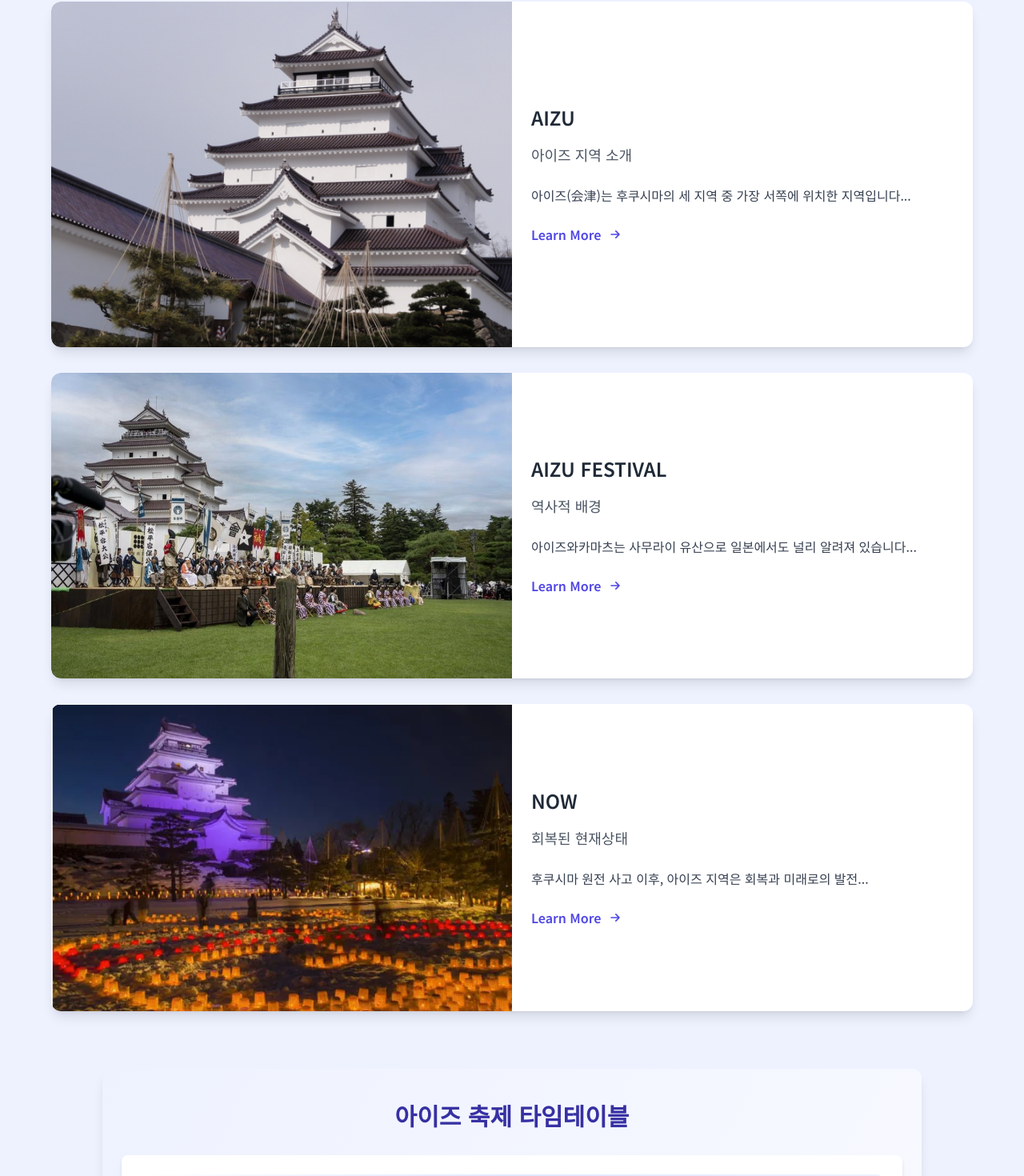
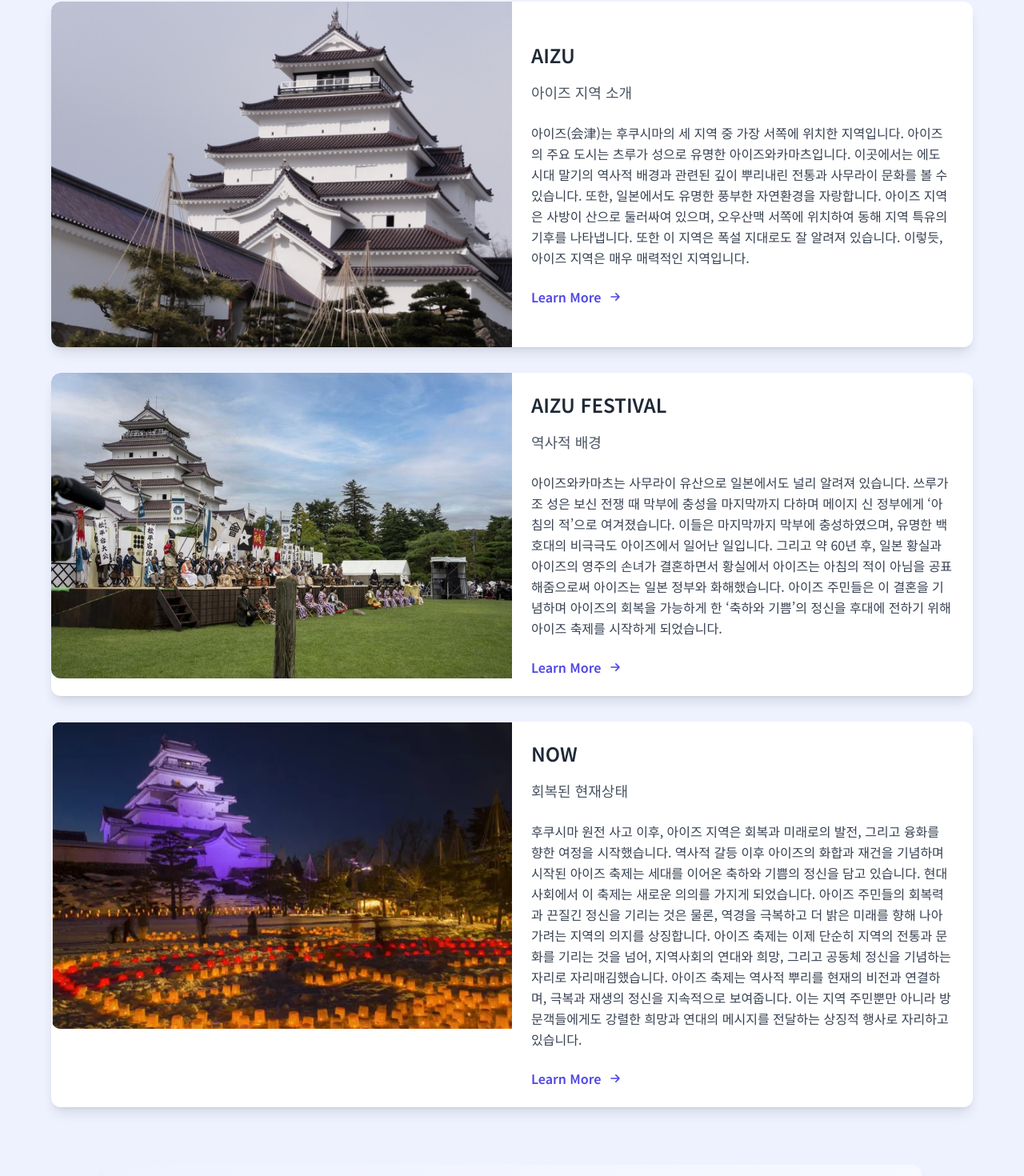
Before and after one commit to puretension/AizuFestival, a Next.js app: page / in a window 1280 px wide. Shown: the part 694-2164 px from the top of the page at 80% size. Built offline with nearby package versions, Linux system fonts and the light colour scheme; a web font is replaced by a local one.

Commit message:
Feat: 최종본 반영

```diff
--- a/src/components/home/banner/CardComponents.tsx
+++ b/src/components/home/banner/CardComponents.tsx
@@ -42,22 +42,36 @@ export const CardComponents = () => {
     {
       title: 'AIZU',
       subtitle: '아이즈 지역 소개',
-      content: `아이즈(会津)는 후쿠시마의 세 지역 중 가장 서쪽에 위치한 지역입니다...`,
-      englishContent: `Aizu is the westernmost of the three regions of Fukushima Prefecture...`,
+      content: `아이즈(会津)는 후쿠시마의 세 지역 중 가장 서쪽에 위치한 지역입니다. 아이즈의 주요 도시는 츠루가 성으로 유명한 아이즈와카마츠입니다.
+이곳에서는 에도 시대 말기의 역사적 배경과 관련된 깊이 뿌리내린 전통과 사무라이 문화를 볼 수 있습니다. 또한, 일본에서도 유명한 풍부한 자연환경을 자랑합니다.
+아이즈 지역은 사방이 산으로 둘러싸여 있으며, 오우산맥 서쪽에 위치하여 동해 지역 특유의 기후를 나타냅니다. 또한 이 지역은 폭설 지대로도 잘 알려져 있습니다.
+이렇듯, 아이즈 지역은 매우 매력적인 지역입니다.
+`,
+      englishContent: `Aizu (会津) is the westernmost region of Fukushima's three regions. Aizu's main city is Aizuwakamatsu, famous for Tsuruga Castle.
+Here you can see deep-rooted traditions and samurai culture related to the historical background of the late Edo period. It also boasts a rich natural environment that is famous in Japan.
+The Aizu region is surrounded by mountains on all sides, and is located to the west of the Ou Mountains, resulting in a climate unique to the Japan Sea region. This area is also known for its heavy snowfall.
+In this way, the Aizu area is a very attractive area.`,
       imageSrc: '/images/aizu_castle_default.jpg',
     },
     {
       title: 'AIZU FESTIVAL',
       subtitle: '역사적 배경',
-      content: `아이즈와카마츠는 사무라이 유산으로 일본에서도 널리 알려져 있습니다...`,
-      englishContent: `Aizuwakamatsu is widely known for its samurai heritage...`,
+      content: `아이즈와카마츠는 사무라이 유산으로 일본에서도 널리 알려져 있습니다. 쓰루가조 성은 보신 전쟁 때 막부에 충성을 마지막까지 다하며 메이지 신 정부에게 ‘아침의 적’으로 여겨졌습니다. 이들은 마지막까지 막부에 충성하였으며, 유명한 백호대의 비극극도 아이즈에서 일어난 일입니다.
+그리고 약 60년 후, 일본 황실과 아이즈의 영주의 손녀가 결혼하면서 황실에서 아이즈는 아침의 적이 아님을 공표 해줌으로써 아이즈는 일본 정부와 화해했습니다. 아이즈 주민들은 이 결혼을 기념하며 아이즈의 회복을 가능하게 한 ‘축하와 기쁨’의 정신을 후대에 전하기 위해 아이즈 축제를 시작하게 되었습니다.`,
+      englishContent: `As a samurai heritage, Aizuwakamatsu is widely known in Japan. Tsurugazo Castle was considered the "enemy of the morning" by the new Meiji government, staying loyal to the shogunate to the end during the Boshin War. They remained loyal to the shogunate until the end, and the famous tragedy of the white tiger also happened in Aizu.
+And about 60 years later, Aizu reconciled with the Japanese government by announcing in the Imperial Household that Aizu was not the enemy of the morning when the Japanese imperial family and the granddaughter of Aizu's lord married. In honor of the marriage, Aizu residents began the Aizu festival to deliver the "celebration and joy" spirit that enabled Aizu to recover.`,
       imageSrc: '/images/aizu_castle_day.png',
     },
     {
       title: 'NOW',
       subtitle: '회복된 현재상태',
-      content: `후쿠시마 원전 사고 이후, 아이즈 지역은 회복과 미래로의 발전...`,
-      englishContent: `After the Fukushima nuclear accident, the Aizu region embarked on...`,
+      content: `후쿠시마 원전 사고 이후, 아이즈 지역은 회복과 미래로의 발전, 그리고 융화를 향한 여정을 시작했습니다. 역사적 갈등 이후 아이즈의 화합과 재건을 기념하며 시작된 아이즈 축제는 세대를 이어온 축하와 기쁨의 정신을 담고 있습니다.
+      현대사회에서 이 축제는 새로운 의의를 가지게 되었습니다. 아이즈 주민들의 회복력과 끈질긴 정신을 기리는 것은 물론, 역경을 극복하고 더 밝은 미래를 향해 나아가려는 지역의 의지를 상징합니다. 아이즈 축제는 이제 단순히 지역의 전통과 문화를 기리는 것을 넘어, 지역사회의 연대와 희망, 그리고 공동체 정신을 기념하는 자리로 자리매김했습니다.
+      아이즈 축제는 역사적 뿌리를 현재의 비전과 연결하며, 극복과 재생의 정신을 지속적으로 보여줍니다. 이는 지역 주민뿐만 아니라 방문객들에게도 강렬한 희망과 연대의 메시지를 전달하는 상징적 행사로 자리하고 있습니다.`,
+      englishContent: `After the Fukushima nuclear accident, the Aizu region began its journey toward recovery, development into the future, and harmony. Started as a celebration of Aizu's harmony and reconstruction after the historical conflict, the Aizu festival is full of the spirit of celebration and joy that has continued for generations.
+In modern society, the festival has taken on a new significance. In addition to honoring the resilience and tenacious spirit of the IZ residents, it also symbolizes the local community's willingness to overcome adversity and move toward a brighter future. The IZ festival has now become a place to celebrate community solidarity, hope, and community spirit beyond simply honoring local traditions and cultures.
+The Aizu festival connects historical roots with the present vision, and continues to show the spirit of overcoming and regeneration. It is positioned as a symbolic event that conveys a strong message of hope and solidarity not only to local residents but also to visitors.
+`,
       imageSrc: '/images/aizu_castle_night.png',
     },
   ];
```
